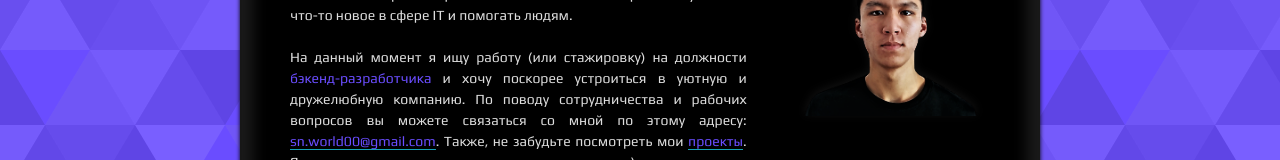
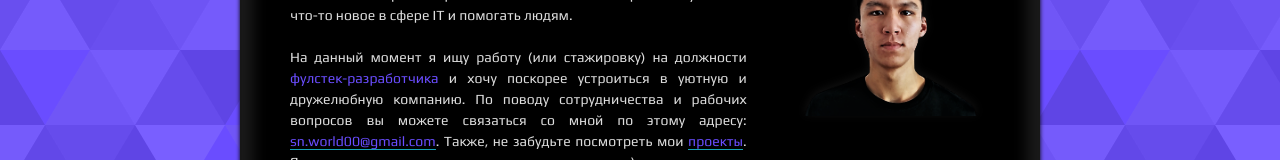
Before and after one commit to snworld/snworld, a React (Create React App) app: page /ru in a window 1280 px wide. Shown: the part 250-410 px from the top of the page. Built offline with nearby package versions, Linux system fonts and the light colour scheme.

Commit message:
Update AboutRu.js

```diff
--- a/src/pages/ru/AboutRu.js
+++ b/src/pages/ru/AboutRu.js
@@ -15,7 +15,7 @@ const AboutRu = () => {
             <p className="text-justify">
               Меня зовут <span>Самир Нурбек</span> и я являюсь <span>фулстек-разработчиком</span> с 3 летним опытом. В основном занимаюсь созданием сайтов, шаблонов и скриптов разного типа. Мне очень нравится узнавать что-то новое в сфере IT и помогать людям.
               <br /><br />
-              На данный момент я ищу работу (или стажировку) на должности <span>бэкенд-разработчика</span> и хочу поскорее устроиться в уютную и дружелюбную компанию. По поводу сотрудничества и рабочих вопросов вы можете связаться со мной по этому адресу: <a href="mailto:sn.world00@gmail.com"><span className="border-bottom border-info"> sn.world00@gmail.com</span></a>. Также, не забудьте посмотреть мои <Link to="/ru/projects"><span className="border-bottom border-info">проекты</span></Link>. Я очень надеюсь стать вашим лучшим кандидатом :)
+              На данный момент я ищу работу (или стажировку) на должности <span>фулстек-разработчика</span> и хочу поскорее устроиться в уютную и дружелюбную компанию. По поводу сотрудничества и рабочих вопросов вы можете связаться со мной по этому адресу: <a href="mailto:sn.world00@gmail.com"><span className="border-bottom border-info"> sn.world00@gmail.com</span></a>. Также, не забудьте посмотреть мои <Link to="/ru/projects"><span className="border-bottom border-info">проекты</span></Link>. Я очень надеюсь стать вашим лучшим кандидатом :)
             </p>
           </div>
           <div className="col-md-4 pr-0" id="pictures">
```
